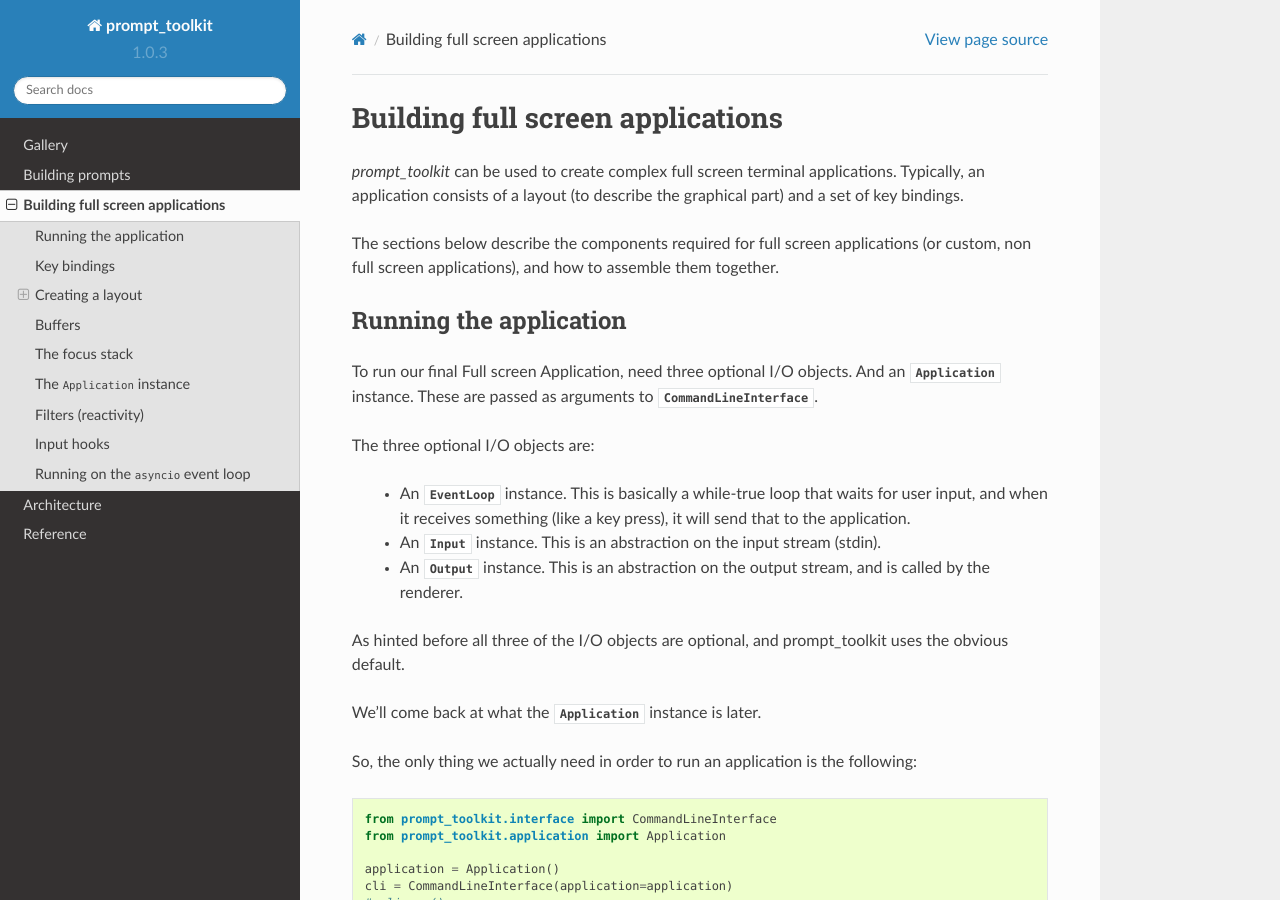
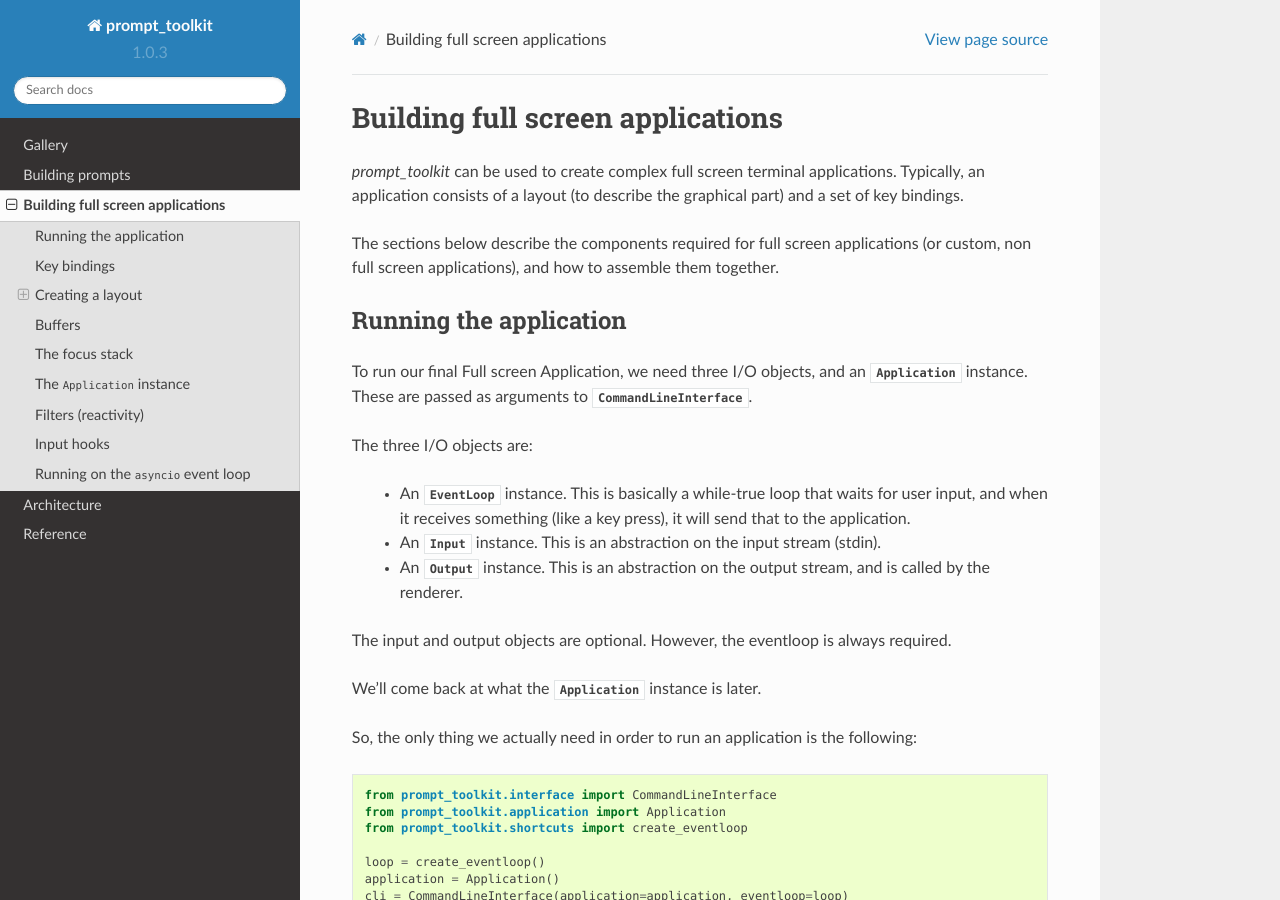
Before and after one commit to dbcli/pgcli, a Sphinx documentation site: the page built from docs/pages/full_screen_apps.rst, in a window 1280 px wide and 900 px high. Built offline with Sphinx 7.4.7 and the Read the Docs theme 2.0.0, drawn with Linux system fonts in a browser that asks for light colours.

Commit message:
Passing an eventloop to the CommandLineInterface is required. Fixing this in the documentation.

```diff
--- a/docs/pages/full_screen_apps.rst
+++ b/docs/pages/full_screen_apps.rst
@@ -15,11 +15,11 @@ them together.
 Running the application
 -----------------------
 
-To run our final Full screen Application, need three optional I/O objects. And
+To run our final Full screen Application, we need three I/O objects, and
 an :class:`~prompt_toolkit.application.Application` instance. These are passed
 as arguments to :class:`~prompt_toolkit.interface.CommandLineInterface`.
 
-The three optional I/O objects are:
+The three I/O objects are:
 
     - An :class:`~prompt_toolkit.eventloop.base.EventLoop` instance. This is
       basically a while-true loop that waits for user input, and when it receives
@@ -29,8 +29,8 @@ The three optional I/O objects are:
     - An :class:`~prompt_toolkit.output.Output` instance. This is an
       abstraction on the output stream, and is called by the renderer.
 
-As hinted before all three of the I/O objects are optional, and prompt_toolkit uses the
-obvious default.
+The input and output objects are optional. However, the eventloop is always
+required.
 
 We'll come back at what the :class:`~prompt_toolkit.application.Application`
 instance is later.
@@ -41,9 +41,11 @@ So, the only thing we actually need in order to run an application is the follow
 
     from prompt_toolkit.interface import CommandLineInterface
     from prompt_toolkit.application import Application
+    from prompt_toolkit.shortcuts import create_eventloop
 
+    loop = create_eventloop()
     application = Application()
-    cli = CommandLineInterface(application=application)
+    cli = CommandLineInterface(application=application, eventloop=loop)
     # cli.run()
     print('Exiting')
 
```
Also changed, not shown: 1 other file.
